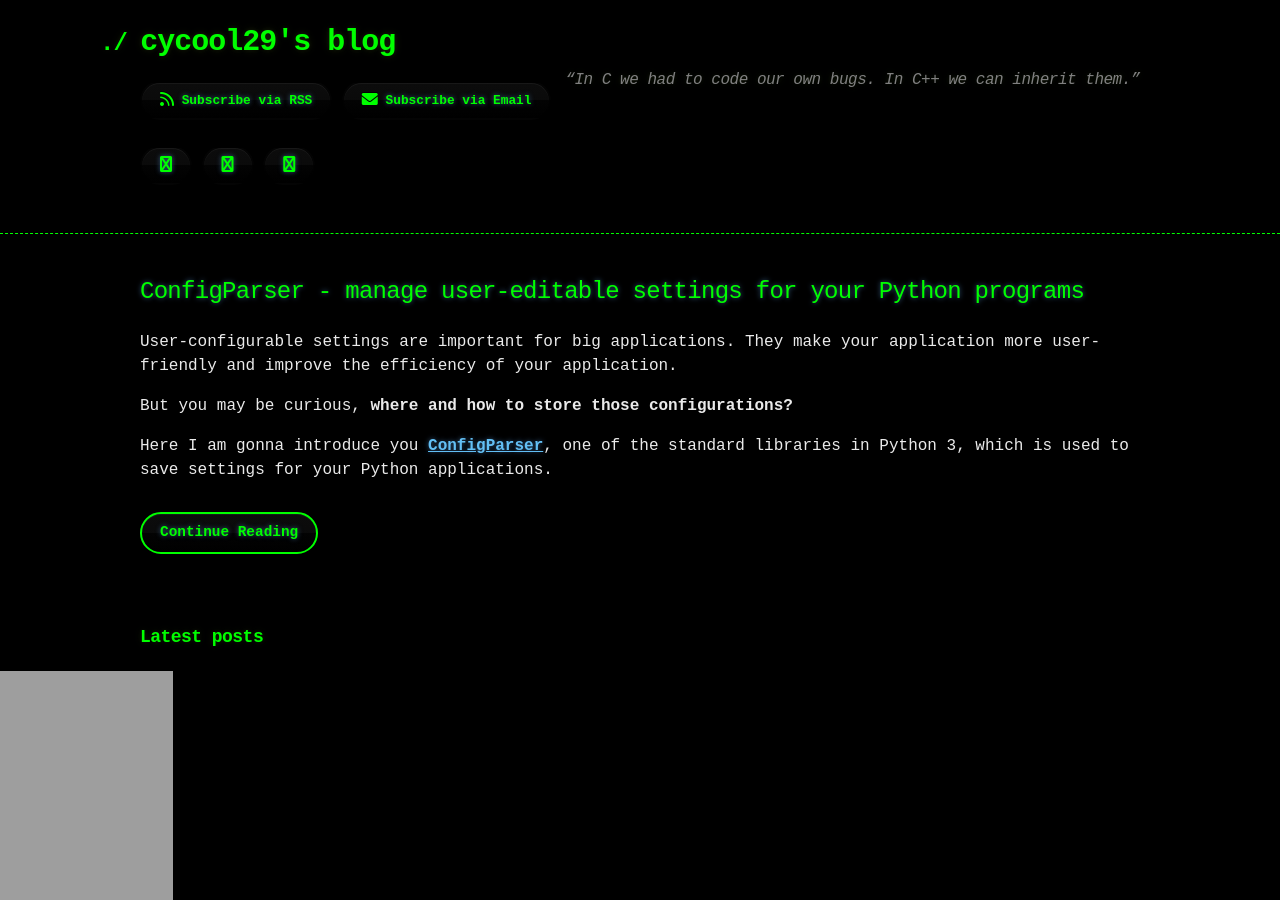
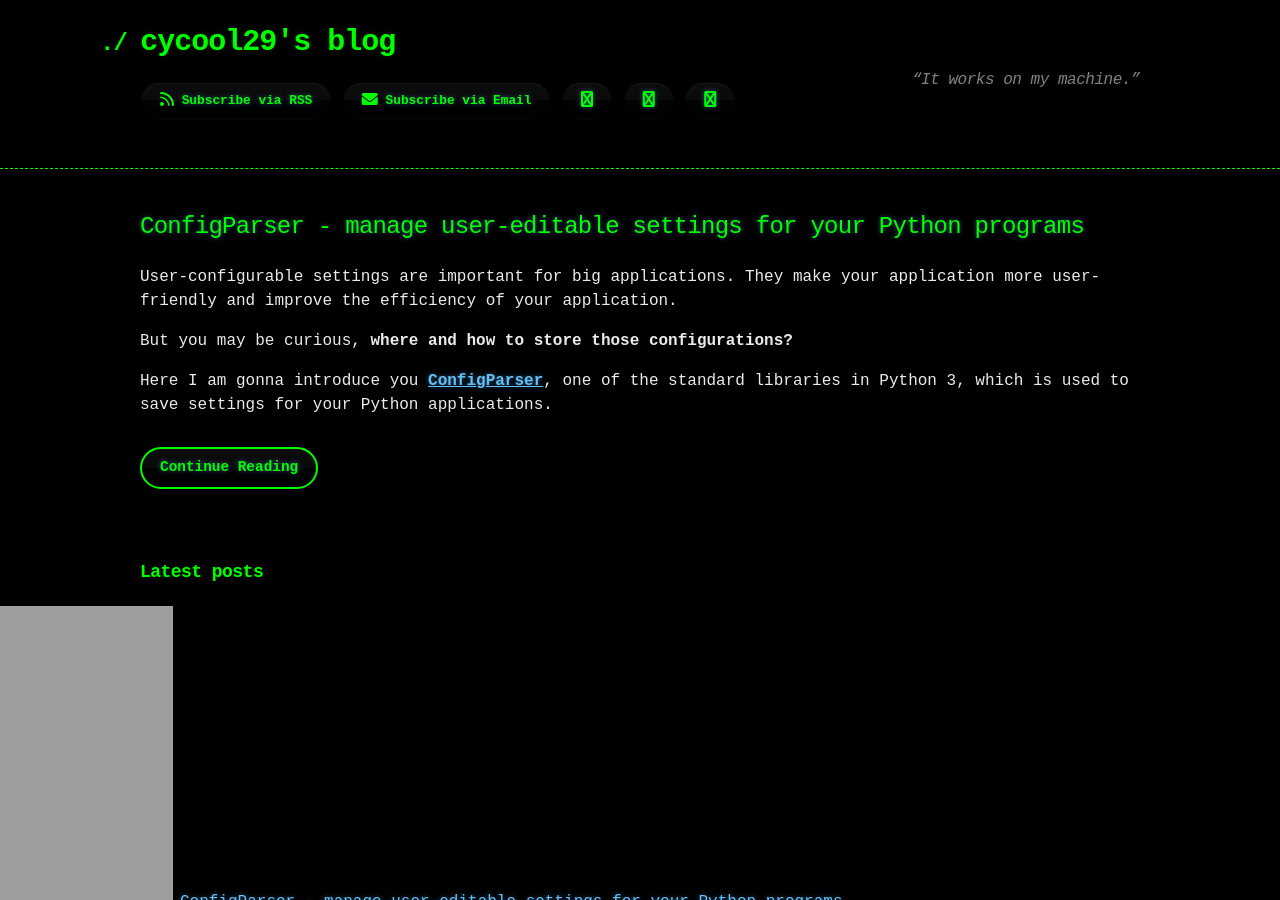
Before and after one commit to cycool29/cycool29.github.io, a Jekyll site: the page built from index.md, in a window 1280 px wide and 900 px high. Built offline with Jekyll 4.4.1, drawn with Linux system fonts in a browser that asks for light colours; a style sheet for code colours, icons or effects is not loaded.

Commit message:
Update quotes

```diff
--- a/_config.yml
+++ b/_config.yml
@@ -1,5 +1,5 @@
 title: cycool29's blog
-description: "“In C we had to code our own bugs. In C++ we can inherit them.” "
+description: "“It works on my machine.” "
 bio: A high school student. Intermediate in Python, Git, Bash. Learning JavaScript. He/Him. "
 author: cycool29
 url: https://cycool29.github.io
```
